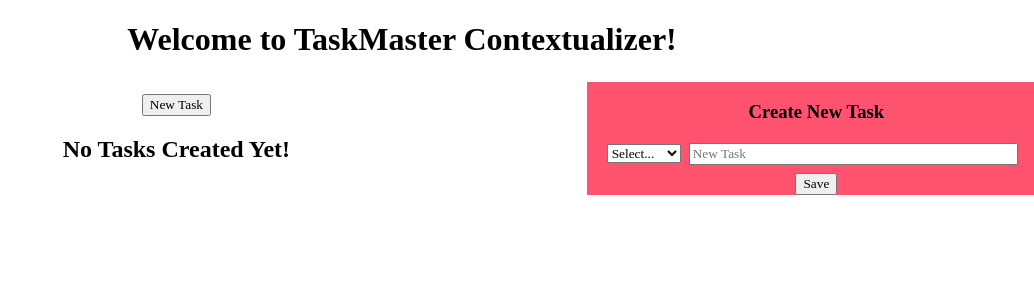
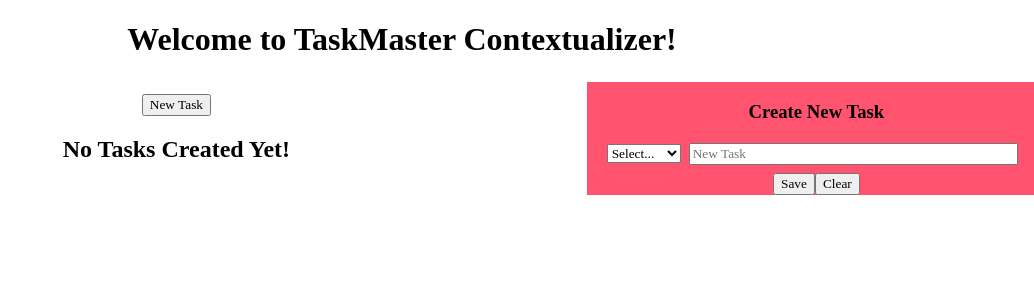
Before and after one commit to siobhanpmahoney/context-api-using-hocs, a React (Create React App) app: page / in a window 1280 px wide. Shown: the top 300 px of the page, without its empty margins (246-1280 px from the left). Built offline with nearby package versions, Linux system fonts and the light colour scheme.

Commit message:
clearing task form

```diff
--- a/src/App.js
+++ b/src/App.js
@@ -74,6 +74,7 @@ class App extends Component {
           <div className="page-container">
 
             <TaskContainer allTasks={this.state.allTasks} taskCount = {this.state.taskCount}  displayTask={this.displayTask} />
+
             <TaskForm selectedTask={this.state.selectedTask} allTasks={this.state.allTasks} taskCount = {this.state.taskCount} createOrUpdateTask={this.createOrUpdateTask} />
           </div>
 
--- a/src/components/TaskForm.js
+++ b/src/components/TaskForm.js
@@ -61,6 +61,14 @@ class TaskForm extends React.Component {
     })
   }
 
+  clearTaskForm = () => {
+    this.setState({
+      id: null,
+      content: "",
+      priority: ""
+    })
+  }
+
 
 
   render() {
@@ -78,7 +86,16 @@ class TaskForm extends React.Component {
           </select>
           <input type="text" placeholder="New Task" value={this.state.content} onChange={this.captureTaskInfo} name="content" />
         </form>
-        <button onClick={this.submit}>Save</button>
+        <div className="button-container">
+          <button onClick={this.submit}>
+            Save
+          </button>
+
+          <button onClick={this.clearTaskForm}>
+            Clear
+          </button>
+        </div>
+
       </div>
     )
   }
```
Also changed, not shown: src/components/TaskContainer.js (+1 -6 lines).
